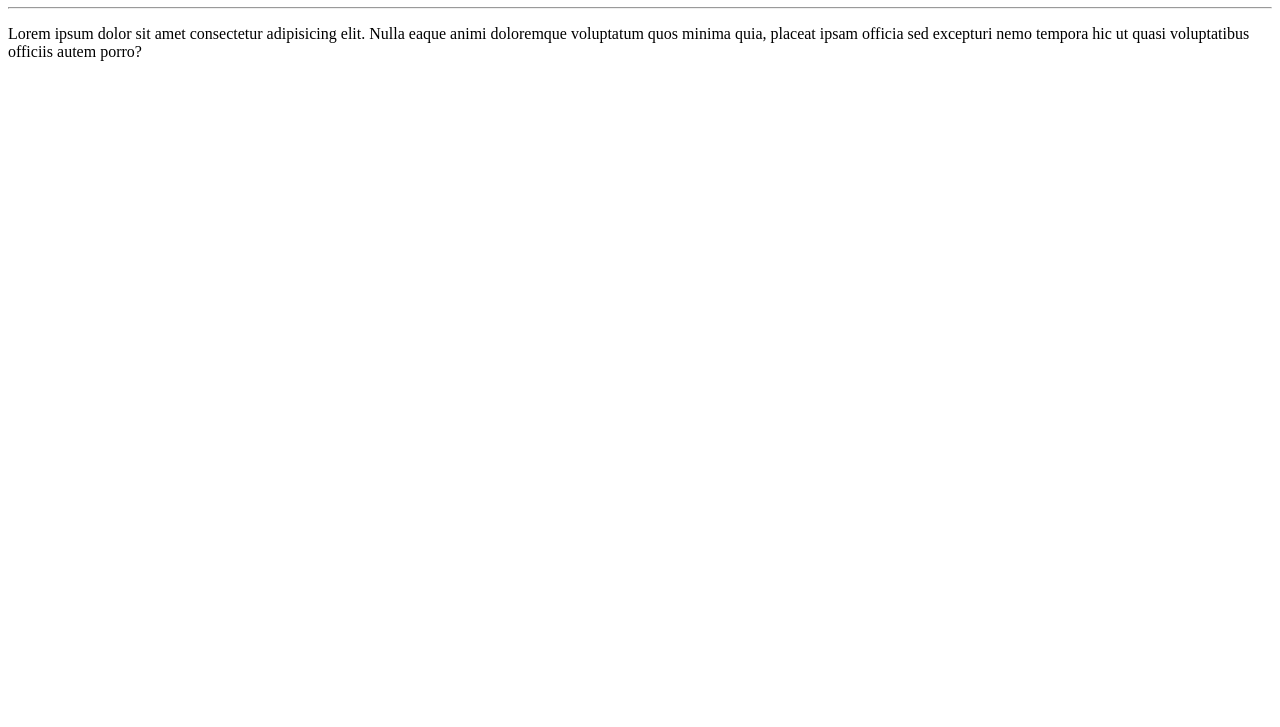
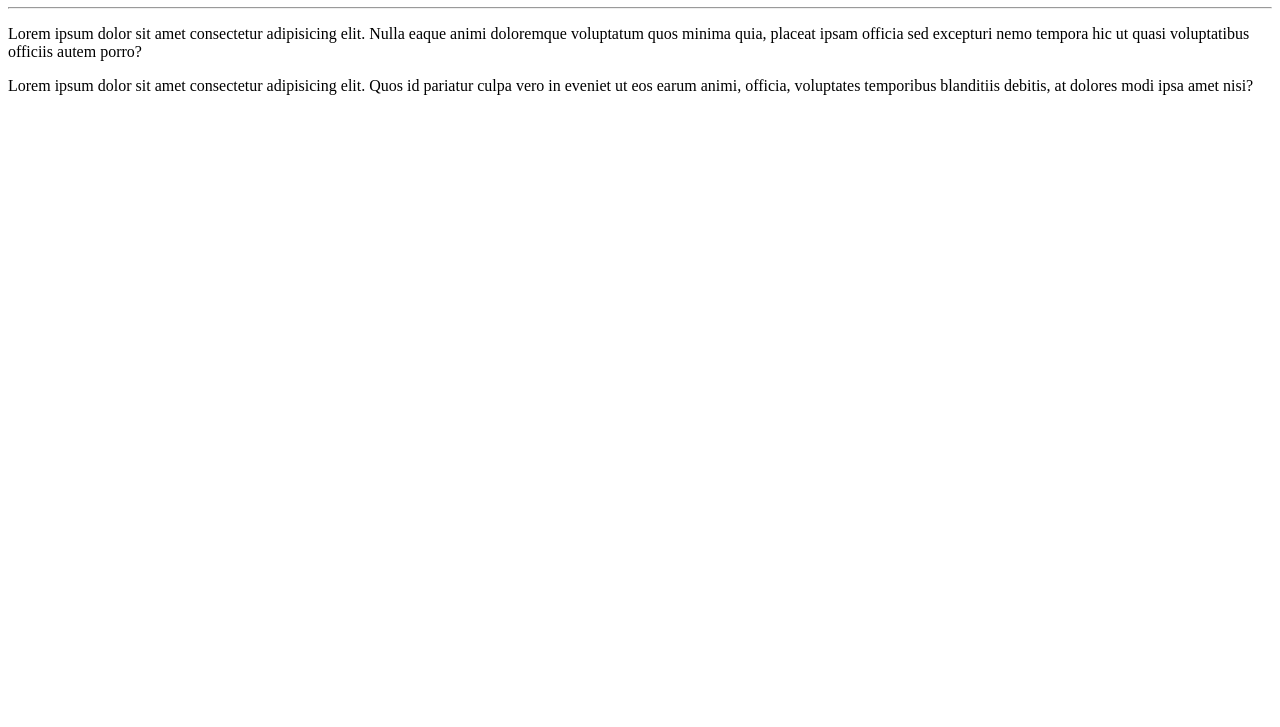
Before and after one commit to AlexSouza0/Ola-Mundo, a plain HTML site: page site-exemplo/index.html in a window 1280 px wide. Shown: the part 73-800 px from the top of the page. Drawn offline with Linux system fonts and the light colour scheme.

Commit message:
Adicionei um parágrafo

```diff
--- a/site-exemplo/index.html
+++ b/site-exemplo/index.html
@@ -9,5 +9,6 @@
     <h1>Olá,Mundo!</h1>
     <hr>
     <p>Lorem ipsum dolor sit amet consectetur adipisicing elit. Nulla eaque animi doloremque voluptatum quos minima quia, placeat ipsam officia sed excepturi nemo tempora hic ut quasi voluptatibus officiis autem porro?</p>
+    <p>Lorem ipsum dolor sit amet consectetur adipisicing elit. Quos id pariatur culpa vero in eveniet ut eos earum animi, officia, voluptates temporibus blanditiis debitis, at dolores modi ipsa amet nisi?</p>
 </body>
 </html>
```
